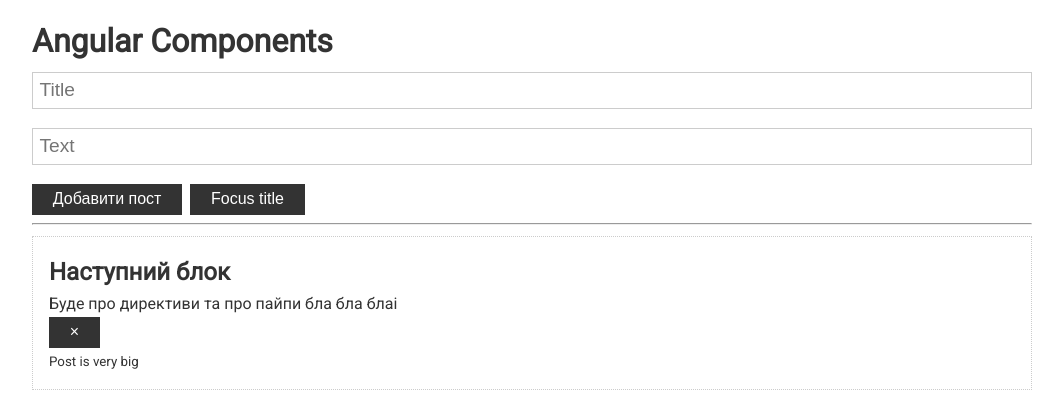
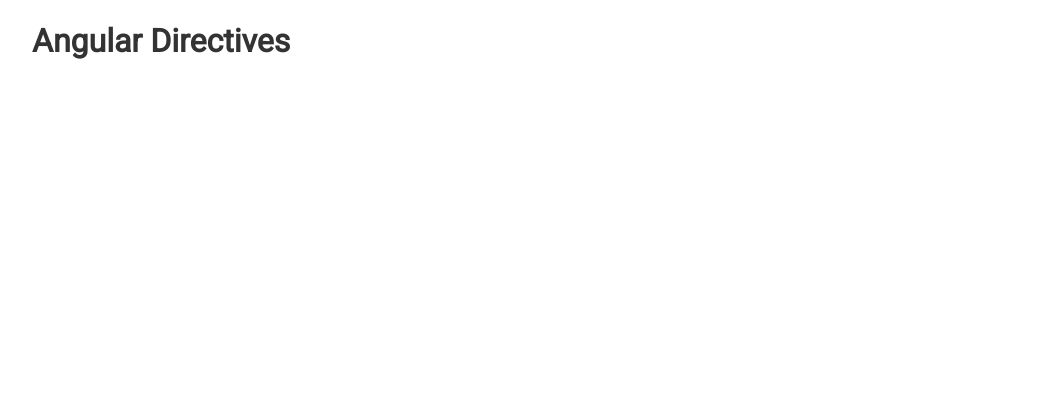
Before and after one commit to kravchyshyn/angular-basics, an Angular app: page / in a window 1280 px wide. Shown: the top 408 px of the page, without its empty margins (108-1171 px from the left). Built offline with nearby package versions, Linux system fonts and the light colour scheme.

Commit message:
[Feature] initial commit for Section 4 - Directives

```diff
--- a/src/app/app.component.html
+++ b/src/app/app.component.html
@@ -1,22 +1,5 @@
 <div class="container">
-    <h1>Angular Components</h1>
+    <h1>Angular Directives</h1>
 
-    <app-post-form
-        (onAdd)="updatePosts($event)"
-    ></app-post-form>
 
-    <hr>
-
-    <app-post
-        *ngFor="let post of posts"
-        [myPost]="post"
-        (onRemove)="removePost($event)"
-    >
-        <div #info>
-            <small *ngIf="post.text.length > 10; else short">Post is very big</small>
-            <ng-template #short>
-                <small>Post is small </small>
-            </ng-template>
-        </div>
-    </app-post>
 </div>
--- a/src/app/app.component.ts
+++ b/src/app/app.component.ts
@@ -1,10 +1,4 @@
 import {Component} from '@angular/core';
-
-export interface Post {
-    title: string
-    text: string
-    id?: number
-}
 
 @Component({
     selector: 'app-root',
@@ -12,17 +6,4 @@
     styleUrls: ['./app.component.scss']
 })
 export class AppComponent {
-    posts: Post[] = [
-        // {title: 'Хочу вивчити Angular компоненти', text: 'Я все ще вчу компоненти', id: 1},
-        {title: 'Наступний блок', text: 'Буде про директиви та про пайпи бла бла блаі', id: 2}
-    ]
-
-    updatePosts(post: Post) {
-        this.posts.unshift(post)
-    }
-
-    removePost(id: number) {
-        this.posts = this.posts.filter(post => post.id !== id)
-    }
-
 }
--- a/src/app/app.module.ts
+++ b/src/app/app.module.ts
@@ -3,14 +3,10 @@
 
 import { AppComponent } from './app.component';
 import {FormsModule} from '@angular/forms';
-import { PostFormComponent } from './post-form/post-form.component';
-import { PostComponent } from './post/post.component';
 
 @NgModule({
   declarations: [
-    AppComponent,
-    PostFormComponent,
-    PostComponent,
+    AppComponent
   ],
   imports: [
     BrowserModule,
--- a/src/app/post-form/post-form.component.html
+++ /dev/null
@@ -1,18 +0,0 @@
-<div>
-    <input
-        type="text"
-        class="form-control"
-        placeholder="Title"
-        [(ngModel)]="title"
-        #titleInput
-    >
-    <input
-        type="text"
-        class="form-control"
-        placeholder="Text"
-        [(ngModel)]="text"
-    >
-
-    <button class="btn" (click)="addPost()"> Добавити пост </button>
-    <button class="btn" (click)="focusTitle()"> Focus title </button>
-</div>
--- a/src/app/post-form/post-form.component.ts
+++ /dev/null
@@ -1,41 +0,0 @@
-import {Component, ContentChild, ElementRef, EventEmitter, OnInit, Output, ViewChild} from '@angular/core';
-import {Post} from "../app.component";
-
-@Component({
-    selector: 'app-post-form',
-    templateUrl: './post-form.component.html',
-    styleUrls: ['./post-form.component.scss']
-})
-export class PostFormComponent implements OnInit {
-
-    @Output() onAdd: EventEmitter<Post> = new EventEmitter<Post>()
-
-
-    @ViewChild('titleInput', {static: false}) inputRef:ElementRef
-
-    title = ''
-    text = ''
-
-    constructor() {
-    }
-
-    ngOnInit() {
-    }
-
-    addPost() {
-        if (this.text.trim() && this.title.trim()) {
-          const post: Post = {
-              title: this.title,
-              text: this.text
-          }
-
-          this.onAdd.emit(post)
-
-          this.title = this.text = ''
-        }
-    }
-
-  focusTitle() {
-    this.inputRef.nativeElement.focus()
-  }
-}
--- a/src/app/post/post.component.html
+++ /dev/null
@@ -1,8 +0,0 @@
-<div class="card">
-    <h2>{{myPost.title}}</h2>
-    <p>{{myPost.text}}</p>
-
-    <button class="btn" (click)="removePost()">&times;</button>
-
-    <ng-content></ng-content>
-</div>
--- a/src/app/post/post.component.ts
+++ /dev/null
@@ -1,81 +0,0 @@
-import {
-  AfterContentChecked,
-  AfterContentInit,
-  AfterViewChecked,
-  AfterViewInit,
-  ChangeDetectionStrategy,
-  Component,
-  ContentChild,
-  DoCheck,
-  ElementRef,
-  EventEmitter,
-  Input,
-  OnChanges,
-  OnDestroy,
-  OnInit,
-  Output,
-  SimpleChanges,
-  ViewEncapsulation
-} from '@angular/core';
-import {Post} from "../app.component";
-
-@Component({
-    selector: 'app-post',
-    templateUrl: './post.component.html',
-    styleUrls: ['./post.component.scss'],
-    changeDetection: ChangeDetectionStrategy.OnPush,
-    encapsulation: ViewEncapsulation.None
-})
-export class PostComponent implements
-    OnInit,
-    OnChanges,
-    DoCheck,
-    AfterContentInit,
-    AfterContentChecked,
-    AfterViewInit,
-    AfterViewChecked,
-    OnDestroy
-{
-
-    @Input() myPost: Post
-    @Output() onRemove: EventEmitter<number> = new EventEmitter<number>();
-    @ContentChild('info', {static: true}) infoRef: ElementRef
-
-    removePost()
-    {
-        this.onRemove.emit(this.myPost.id)
-    }
-
-    ngOnChanges(changes: SimpleChanges): void {
-        console.log('ngOnChanges', changes)
-    }
-
-    ngOnInit() {
-        console.log('ngOnInit')
-        // console.log(this.infoRef.nativeElement)
-    }
-
-    ngDoCheck(): void {
-        console.log('ngDoCheck')
-    }
-
-    ngAfterContentInit(): void {
-        console.log('ngAfterContentInit')
-    }
-
-    ngAfterContentChecked(): void {
-        console.log('ngAfterContentChecked')
-    }
-
-    ngAfterViewInit(): void {
-        console.log('ngAfterViewInit')
-    }
-
-    ngAfterViewChecked(): void {
-        console.log('ngAfterViewChecked')
-    }
-
-    ngOnDestroy(): void {
-      console.log('ngOnDestroy')
-    }
-}
```
Also changed, not shown: src/app/post-form/post-form.component.scss (deleted), src/app/post/post.component.scss (deleted).
